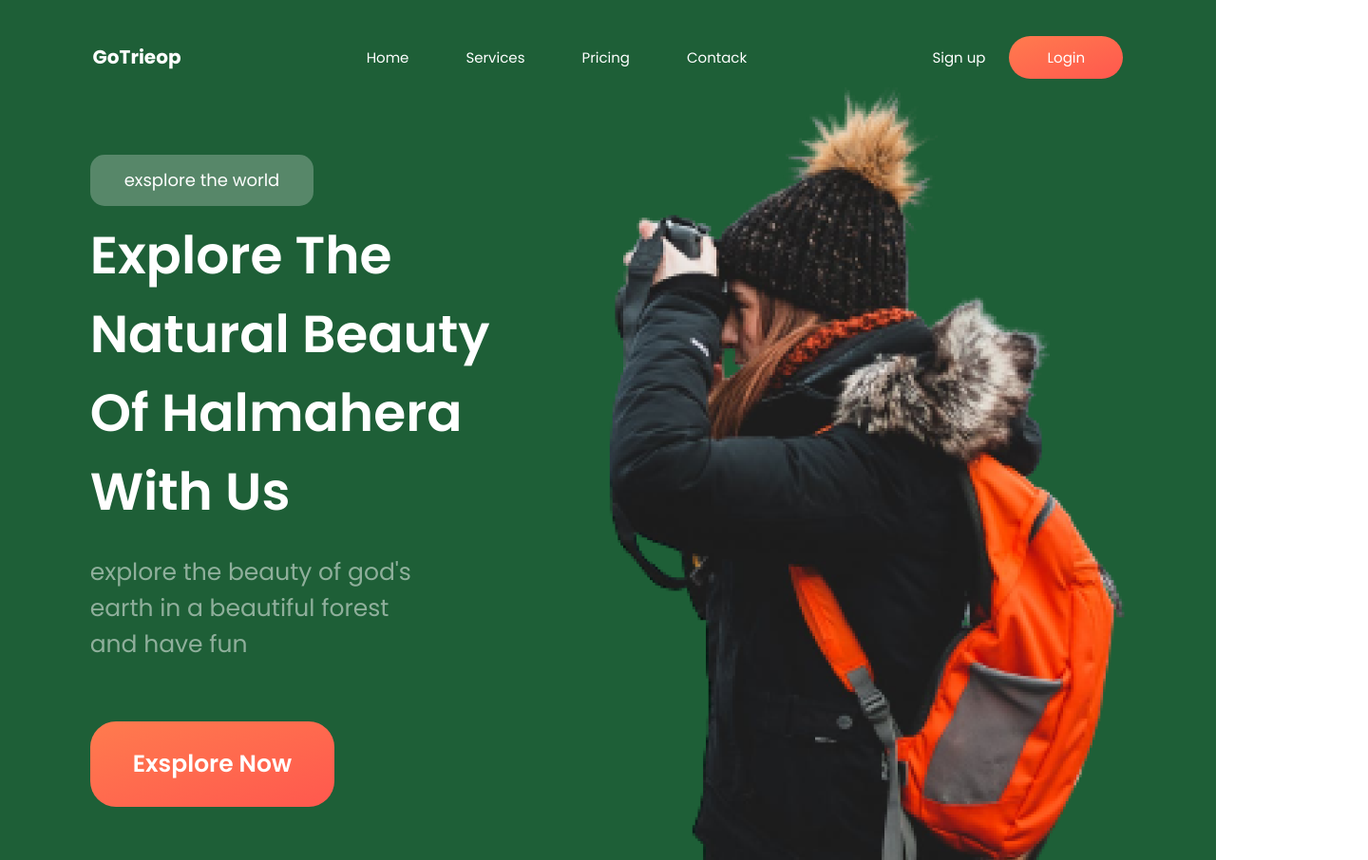
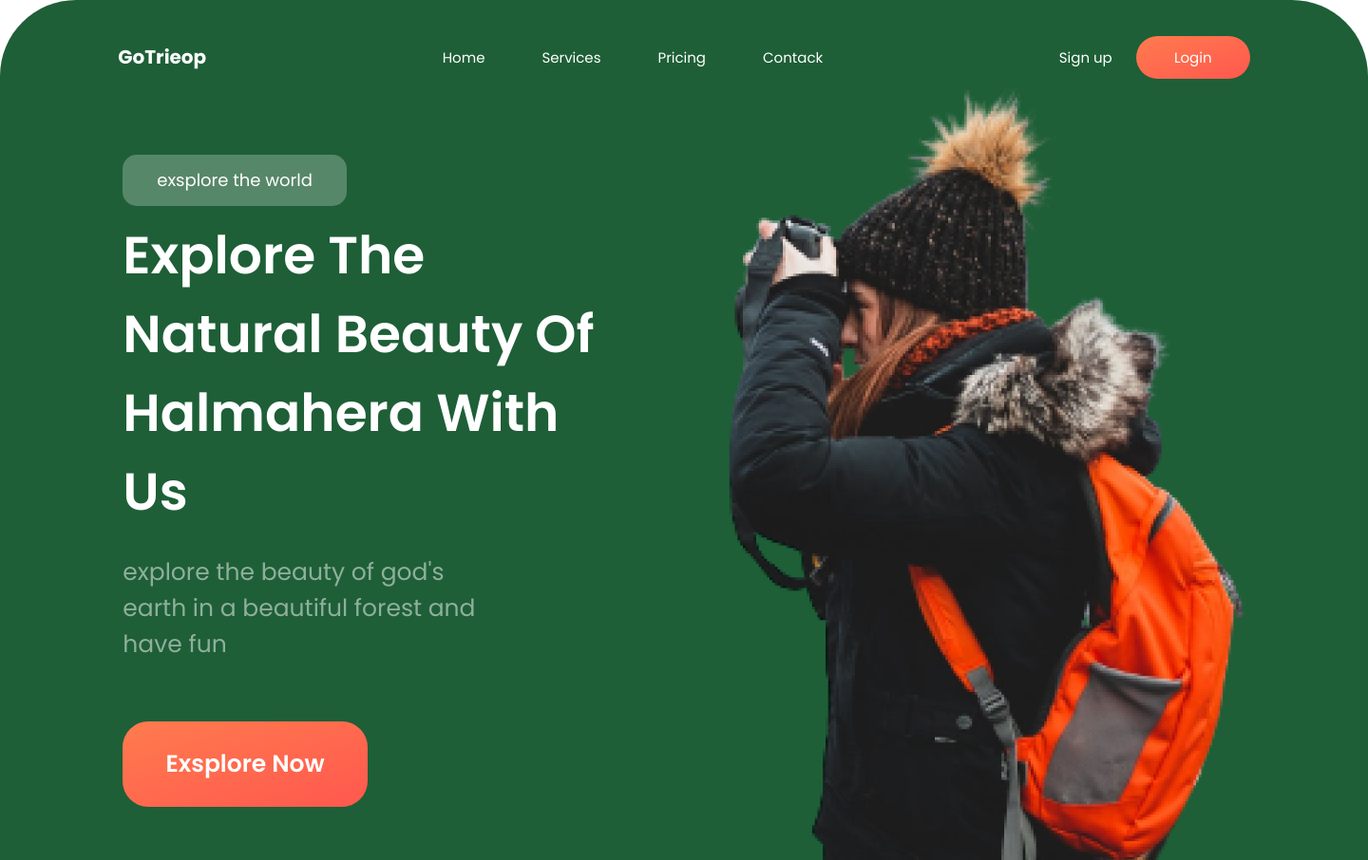
Before and after one commit to AlexChuvelev/Labs, a plain HTML site: page Lab_1/index.html in a window 1280 px wide. Shown: the top 906 px of the page at 95% size, 1440 px wide, since content can reach past the window. Drawn offline with Linux system fonts and the light colour scheme.

Commit message:
Правки по Лабораторной №1
Исправлены нарушения стиля БЭМ
Добавлена ширина .body
Добавлены закругления в шапку страницы

```diff
--- a/Lab_1/css/footer.css
+++ b/Lab_1/css/footer.css
@@ -6,9 +6,6 @@
   flex-wrap: wrap;
   font-family: "Poppins";
   font-size: 15px;
-}
-
-.footer--paddings {
   padding-bottom: 2em;
 }
 
--- a/Lab_1/css/header.css
+++ b/Lab_1/css/header.css
@@ -8,11 +8,10 @@
   color: white;
   font-family: "Poppins";
   font-size: 15px;
-}
-
-.header--paddings {
   padding-top: 2.5em;
   padding-bottom: 0.5em;
+  border-top-left-radius: 80px;
+  border-top-right-radius: 80px;
 }
 
 .logo {
--- a/Lab_1/css/main.css
+++ b/Lab_1/css/main.css
@@ -1,5 +1,6 @@
 .body {
-  margin: 0px;
+  margin: 0 auto;
+  width: 1440px;
 }
 
 .main {
--- a/Lab_1/index.html
+++ b/Lab_1/index.html
@@ -14,7 +14,7 @@
   </head>
   <body class="body">
     <header>
-      <div class="header header--paddings">
+      <div class="header">
         <div class="logo">GoTrieop</div>
         <div class="numpad">
           <div class="numpad__item">Home</div>
@@ -87,7 +87,7 @@
       </div>
     </main>
     <footer>
-      <div class="footer footer--paddings">
+      <div class="footer">
         <div class="footer__logo">GoTrieop</div>
         <div class="footer__numpud">
           <div class="footer__numpud-element">Home</div>
```
